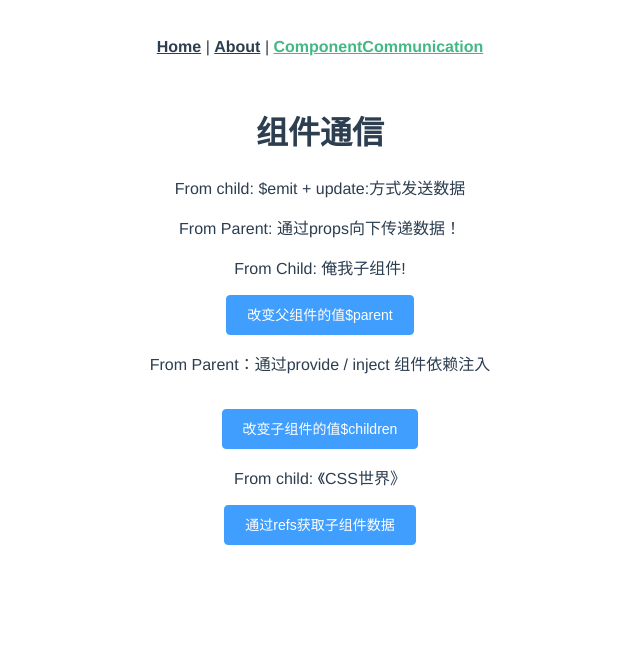
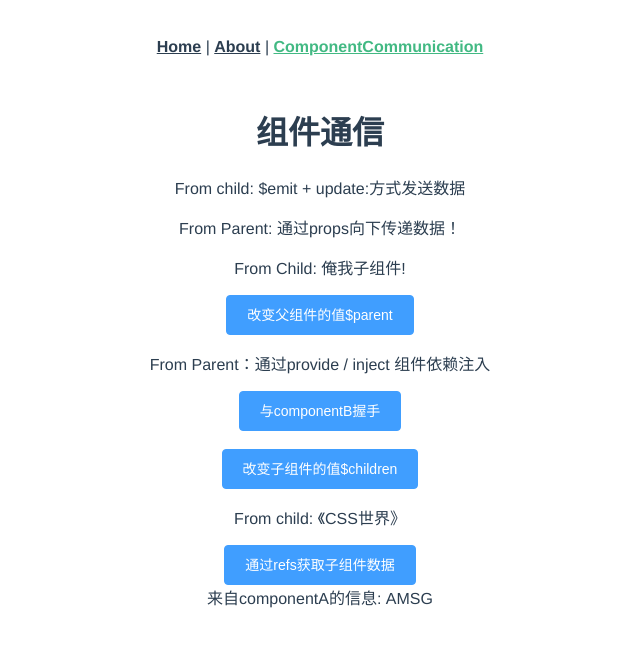
Before and after one commit to FEMotong/vue-devSkill, a Vue app: page /ComponentCommunication in a window 1280 px wide. Shown: the top 646 px of the page, without its empty margins (320-960 px from the left). Built offline with nearby package versions, Linux system fonts and the light colour scheme.

Commit message:
组件通信方法五: eventBus

```diff
--- a/src/components/Communication.vue
+++ b/src/components/Communication.vue
@@ -5,10 +5,14 @@
         <el-button type="primary" @click="changeParent">改变父组件的值$parent</el-button>
         <br>
         <p>From Parent：{{ DependencyInjection }}</p>
+
+        <el-button type="primary" @click="comApostHandle">与componentB握手</el-button>
     </div>
 </template>
 
 <script>
+  import { EventBus } from '../config/event-bus'
+
   export default {
     name: "Communication",
     inject: ['DependencyInjection'],
@@ -31,6 +35,11 @@
       },
       changeParent() {
         this.$parent.title = "改变父组件的值！"
+      },
+      comApostHandle() {
+        EventBus.$emit("comApost", {
+          AMSG: '传递给componentB！'
+        })
       }
     }
   }
--- /dev/null
+++ b/src/components/CommunicationB.vue
@@ -0,0 +1,28 @@
+<template>
+    <div>
+        来自componentA的信息: {{ AMSG }}
+    </div>
+</template>
+
+<script>
+    /*eslint-disable*/
+  import { EventBus } from '../config/event-bus'
+
+  export default {
+    name: "CommunicationB",
+    data() {
+      return {
+        AMSG: 'AMSG'
+      }
+    },
+    mounted() {
+      EventBus.$on("comApost", val => {
+        this.AMSG = val.AMSG
+      })
+    }
+  }
+</script>
+
+<style scoped>
+
+</style>
--- /dev/null
+++ b/src/config/event-bus.js
@@ -0,0 +1,3 @@
+import Vue from 'vue'
+
+export const EventBus = new Vue()
--- a/src/views/ComponentCommunication.vue
+++ b/src/views/ComponentCommunication.vue
@@ -9,13 +9,15 @@
         <br>
         <p>From child: {{ childComponentBook }}</p>
         <el-button type="primary" @click="passRefs">通过refs获取子组件数据</el-button>
-
+        <br>
+        <CommunicationB></CommunicationB>
     </div>
 </template>
 
 <script>
   /*eslint-disable*/
   import Communication from '@/components/Communication.vue'
+  import CommunicationB from '@/components/CommunicationB.vue'
 
   export default {
     name: "ComponentCommunication",
@@ -23,7 +25,8 @@
       DependencyInjection: "通过provide / inject 组件依赖注入"
     },
     components: {
-      Communication
+      Communication,
+      CommunicationB
     },
     data() {
       return {
```
